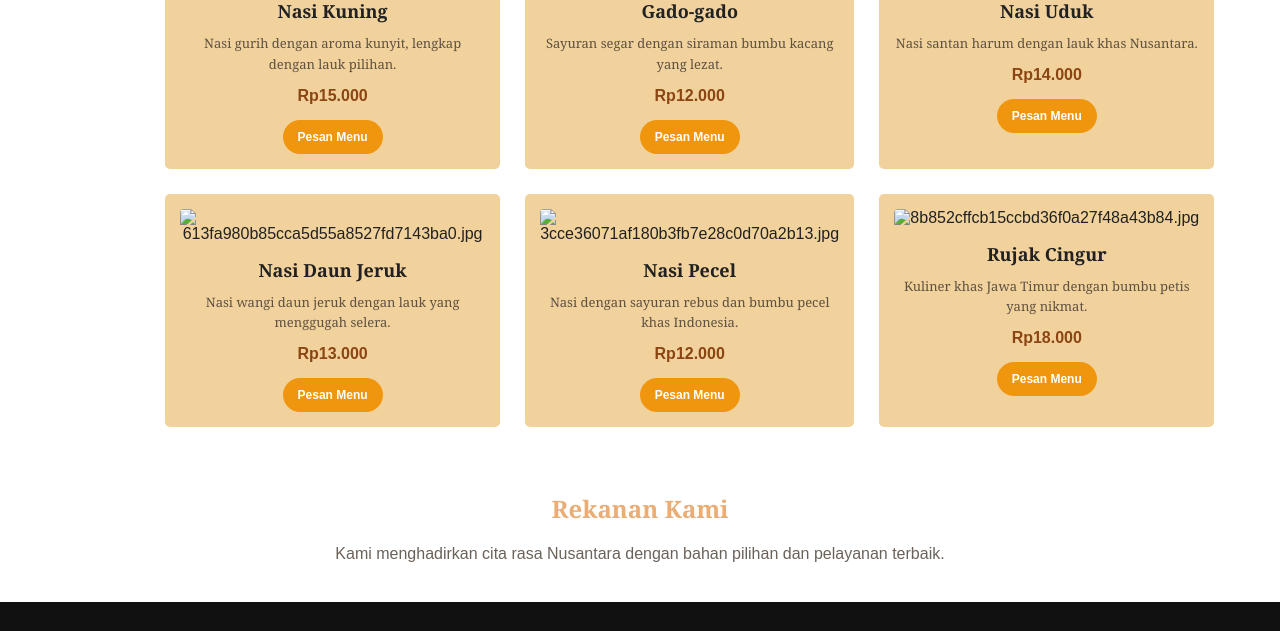
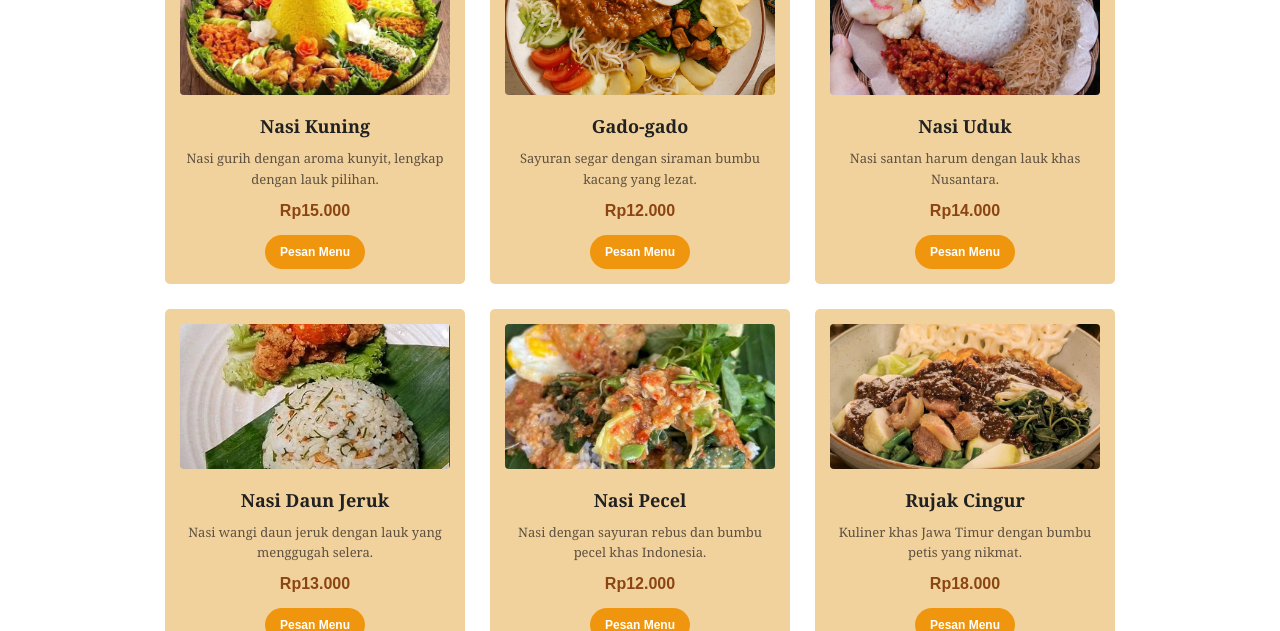
Before and after one commit to trirahayu28/part-1-2-, a plain HTML site: page index.html in a window 1280 px wide. Shown: the part 592-1223 px from the top of the page. Drawn offline with Linux system fonts and the light colour scheme.

Commit message:
Update index.html

```diff
--- a/index.html
+++ b/index.html
@@ -61,7 +61,7 @@
 
             <div class="menu-grid">
                 <div class="kartu">
-                    <img src="" alt="5d3026e1a5ea62e1bc1990952e20a61f.jpg">
+                    <img src="5d3026e1a5ea62e1bc1990952e20a61f.jpg" alt="Nasi Kuning">
                     <h3>Nasi Kuning</h3>
                     <p>Nasi gurih dengan aroma kunyit, lengkap dengan lauk pilihan.</p>
                     <h4>Rp15.000</h4>
@@ -69,7 +69,7 @@
                 </div>
 
                 <div class="kartu">
-                    <img src="" alt="ff40114219d73532a979105e2d30f257.jpg">
+                    <img src="ff40114219d73532a979105e2d30f257.jpg" alt="Gado-gado">
                     <h3>Gado-gado</h3>
                     <p>Sayuran segar dengan siraman bumbu kacang yang lezat.</p>
                     <h4>Rp12.000</h4>
@@ -77,7 +77,7 @@
                 </div>
 
                 <div class="kartu">
-                    <img src="" alt="230c0672ee88907b441e04d2f3b6a488.jpg">
+                    <img src="230c0672ee88907b441e04d2f3b6a488.jpg" alt="Nasi Uduk">
                     <h3>Nasi Uduk</h3>
                     <p>Nasi santan harum dengan lauk khas Nusantara.</p>
                     <h4>Rp14.000</h4>
@@ -85,7 +85,7 @@
                 </div>
 
                 <div class="kartu">
-                    <img src="" alt="613fa980b85cca5d55a8527fd7143ba0.jpg">
+                    <img src="613fa980b85cca5d55a8527fd7143ba0.jpg" alt="Nasi Daun Jeruk">
                     <h3>Nasi Daun Jeruk</h3>
                     <p>Nasi wangi daun jeruk dengan lauk yang menggugah selera.</p>
                     <h4>Rp13.000</h4>
@@ -93,7 +93,7 @@
                 </div>
 
                 <div class="kartu">
-                    <img src="" alt="3cce36071af180b3fb7e28c0d70a2b13.jpg">
+                    <img src="3cce36071af180b3fb7e28c0d70a2b13.jpg" alt="Nasi Pecel">
                     <h3>Nasi Pecel</h3>
                     <p>Nasi dengan sayuran rebus dan bumbu pecel khas Indonesia.</p>
                     <h4>Rp12.000</h4>
@@ -101,7 +101,7 @@
                 </div>
 
                 <div class="kartu">
-                    <img src="" alt="8b852cffcb15ccbd36f0a27f48a43b84.jpg">
+                    <img src="8b852cffcb15ccbd36f0a27f48a43b84.jpg" alt="Rujak Cingur">
                     <h3>Rujak Cingur</h3>
                     <p>Kuliner khas Jawa Timur dengan bumbu petis yang nikmat.</p>
                     <h4>Rp18.000</h4>
```
